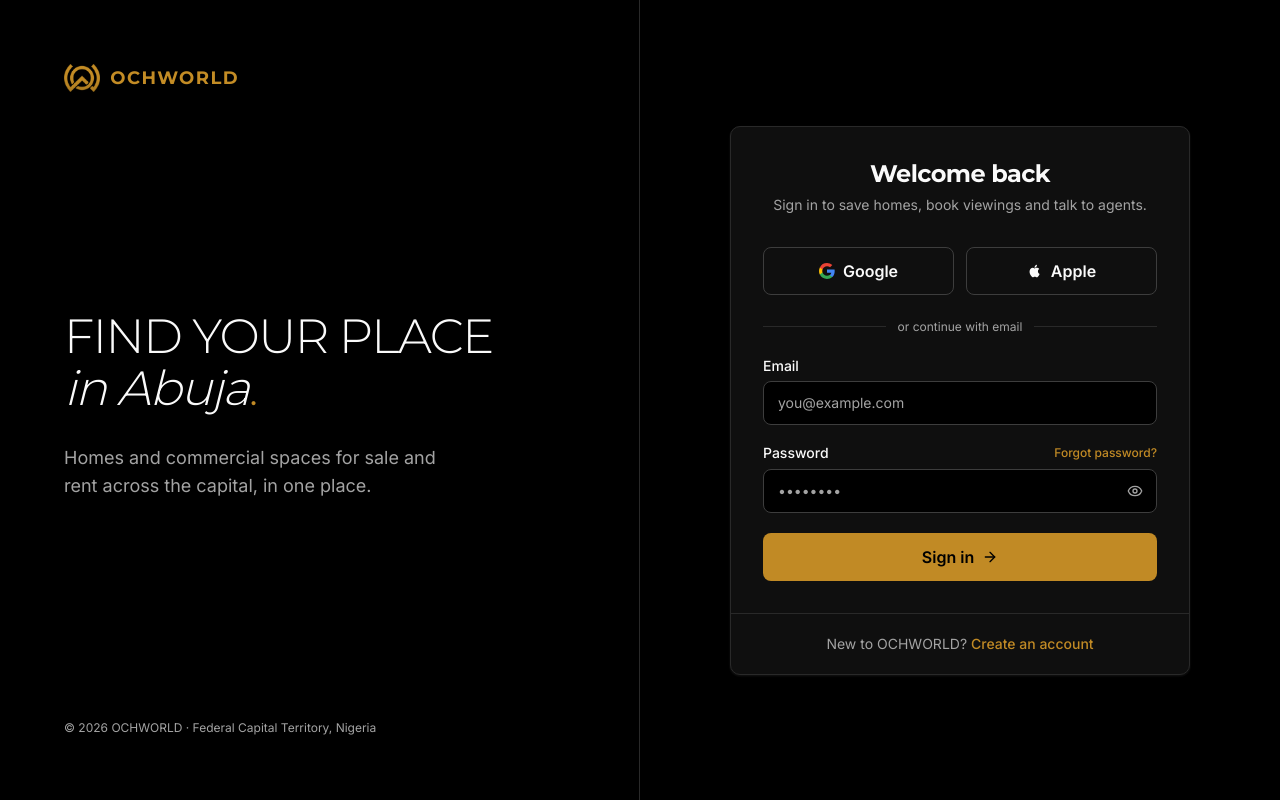
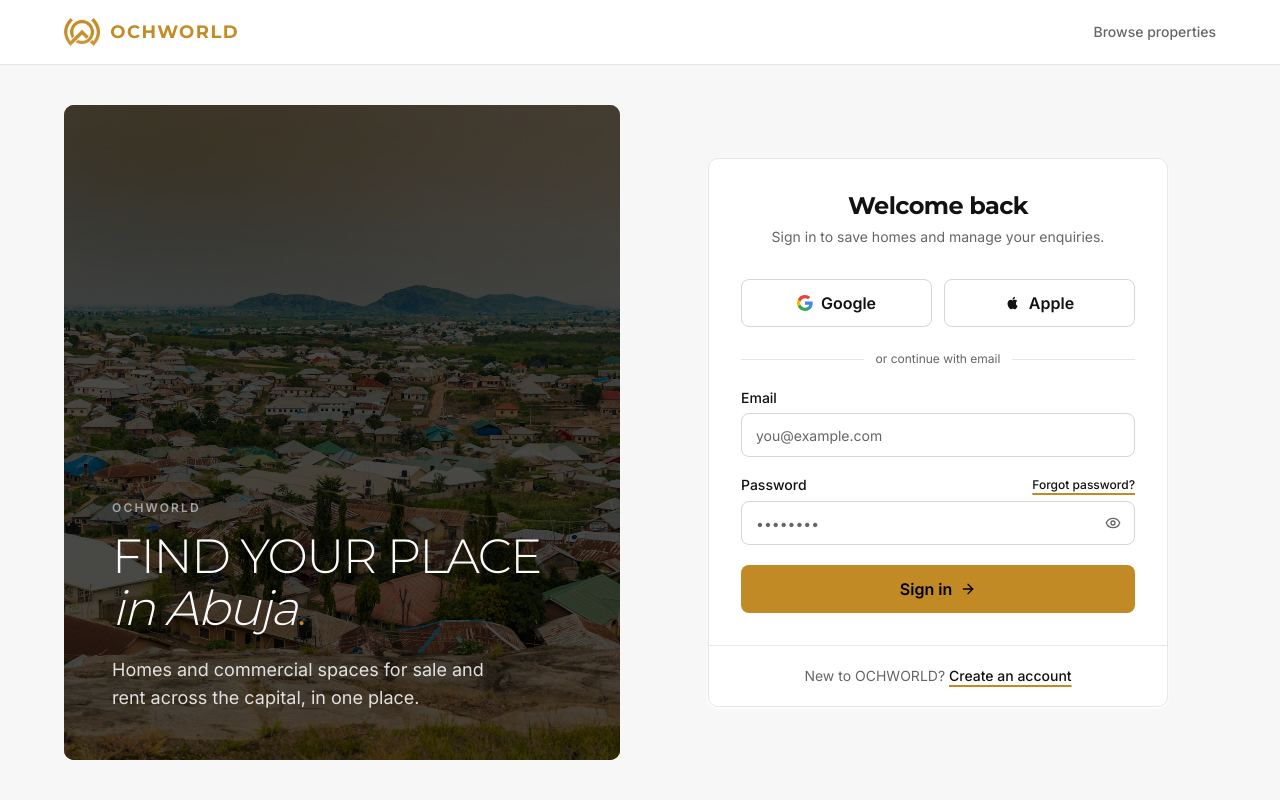
Before and after one commit to victorKALEJAYE/OCHWORLD, a Next.js app: page /sign-in in a window 1280 px wide. Built offline with nearby package versions, Linux system fonts and the light colour scheme; no server answers.

Commit message:
Add downloaded site photos

```diff
--- a/src/app/(auth)/layout.tsx
+++ b/src/app/(auth)/layout.tsx
@@ -1,17 +1,27 @@
+import Link from "next/link";
 import { BrandPanel } from "@/components/auth/brand-panel";
 import { Logo } from "@/components/brand/logo";
 
 /**
- * Auth pages: black is the dominant colour, gold only for the logo, the main
- * button and links.
+ * Sign-in, sign-up, onboarding and invitation pages. Same look as the rest of
+ * the site: white header, light page, white form card, gold for the main
+ * button. On large screens a dark photo panel echoes the homepage hero.
  */
 export default function AuthLayout({ children }: { children: React.ReactNode }) {
   return (
-    <div className="dark min-h-dvh bg-background text-foreground">
-      <div className="mx-auto grid min-h-dvh max-w-7xl lg:grid-cols-2">
+    <div className="flex min-h-dvh flex-col bg-surface text-foreground">
+      <header className="border-b bg-background pt-[env(safe-area-inset-top)]">
+        <div className="mx-auto flex h-16 max-w-content items-center justify-between gap-4 px-4 sm:px-6">
+          <Logo />
+          <Link href="/properties" className="text-sm font-medium text-muted-foreground transition-colors hover:text-foreground">
+            Browse properties
+          </Link>
+        </div>
+      </header>
+
+      <div className="mx-auto grid w-full max-w-content flex-1 lg:grid-cols-2 lg:gap-10 lg:px-6 lg:py-10">
         <BrandPanel />
-        <main className="flex flex-col items-center justify-center px-4 pb-[max(2.5rem,env(safe-area-inset-bottom))] pt-[max(2.5rem,calc(env(safe-area-inset-top)+1rem))] sm:px-8">
-          <Logo className="mb-10 lg:hidden" />
+        <main className="flex flex-col items-center justify-start px-4 pb-[max(2.5rem,env(safe-area-inset-bottom))] pt-8 sm:px-6 lg:justify-center lg:px-0 lg:py-0">
           <div className="w-full max-w-[460px]">{children}</div>
         </main>
       </div>
--- a/src/components/auth/brand-panel.tsx
+++ b/src/components/auth/brand-panel.tsx
@@ -1,26 +1,29 @@
+import Image from "next/image";
 import { DisplayHeading } from "@/components/brand/display-heading";
-import { Logo } from "@/components/brand/logo";
+import { heroPhoto } from "@/config/photos";
 import { siteConfig } from "@/config/site";
 
 /**
- * Left-hand panel on large screens. Typographic only: no feature claims here
- * until those features exist.
+ * Left-hand panel on large screens: the homepage hero in miniature (same photo,
+ * same black tint, same headline), so signing in feels like the same site.
+ * Typographic only: no feature claims until those features exist.
  */
 export function BrandPanel() {
   return (
-    <aside className="relative hidden flex-col justify-between border-r p-12 lg:flex xl:p-16">
-      <Logo />
-
-      <div className="max-w-xl">
-        <DisplayHeading as="h2" lead="Find your place" accent="in Abuja." />
-        <p className="mt-8 max-w-sm text-lg text-muted-foreground">
+    <aside className="dark relative hidden min-h-[560px] flex-col justify-end overflow-hidden rounded-lg bg-background p-10 text-foreground lg:flex xl:p-12">
+      {heroPhoto && (
+        <>
+          <Image src={heroPhoto} alt="" fill sizes="50vw" className="object-cover" />
+          <div aria-hidden="true" className="absolute inset-0 bg-black/70" />
+        </>
+      )}
+      <div className="relative max-w-xl">
+        <p className="eyebrow">{siteConfig.name}</p>
+        <DisplayHeading as="h2" lead="Find your place" accent="in Abuja." className="mt-4" />
+        <p className="mt-6 max-w-sm text-lg text-white/85">
           Homes and commercial spaces for sale and rent across the capital, in one place.
         </p>
       </div>
-
-      <p className="text-xs text-muted-foreground">
-        © {new Date().getFullYear()} {siteConfig.name} · Federal Capital Territory, Nigeria
-      </p>
     </aside>
   );
 }
--- a/src/components/auth/sign-in-form.tsx
+++ b/src/components/auth/sign-in-form.tsx
@@ -48,7 +48,7 @@ export function SignInForm({ next, initialError }: { next: string; initialError?
     <Card>
       <CardHeader className="text-center">
         <CardTitle as="h1">Welcome back</CardTitle>
-        <CardDescription>Sign in to save homes, book viewings and talk to agents.</CardDescription>
+        <CardDescription>Sign in to save homes and manage your enquiries.</CardDescription>
       </CardHeader>
 
       <CardContent className="space-y-6">
```
